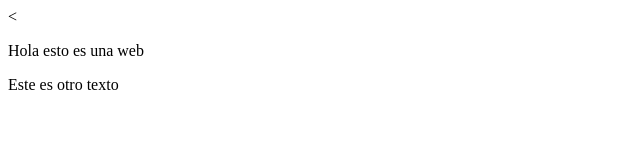
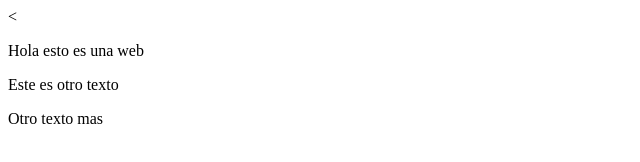
Before and after one commit to anderscript/projecto, a plain HTML site: page index.html in a window 1280 px wide. Shown: the whole page, without its empty margins (0-640 px from the left). Drawn offline with Linux system fonts and the light colour scheme.

Commit message:
se añadio nueva p

```diff
--- a/index.html
+++ b/index.html
@@ -7,5 +7,6 @@
   <body>
     <p>Hola esto es una web</p>
     <p> Este es otro texto </p>
+    <p>Otro texto mas</p>
   </body>
 </html>
```
